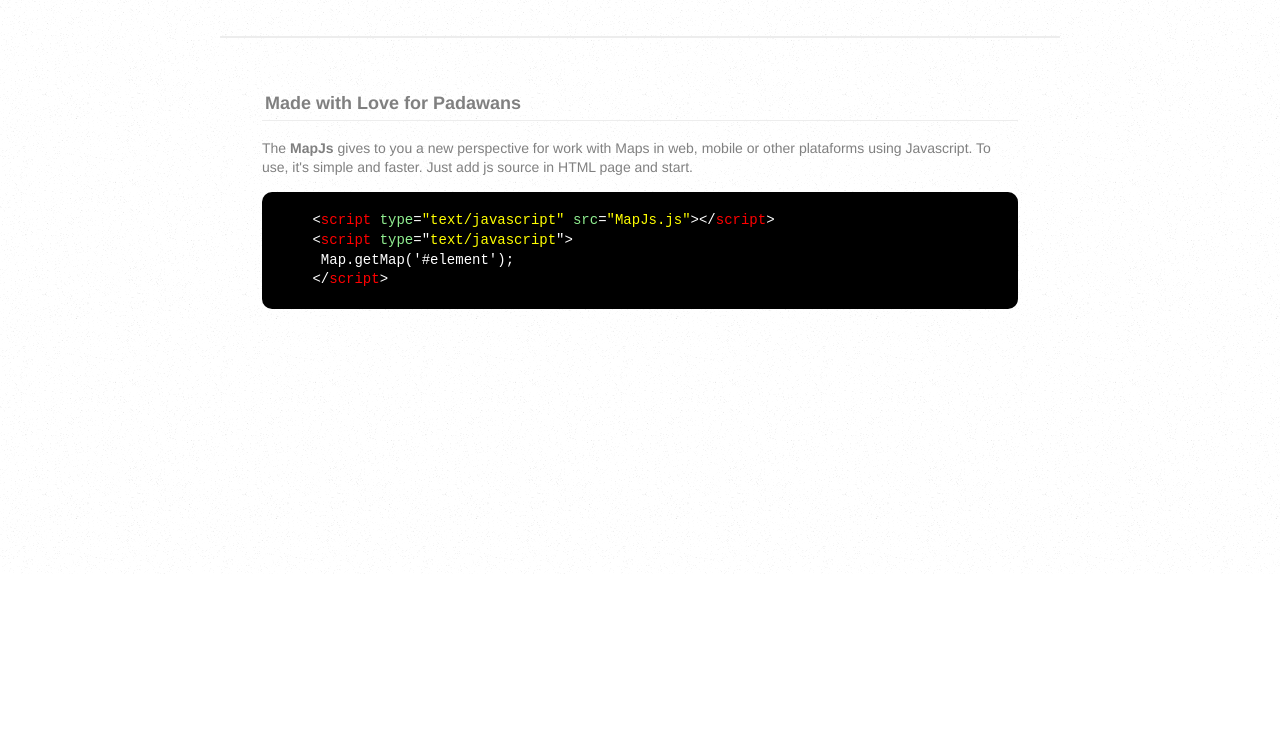
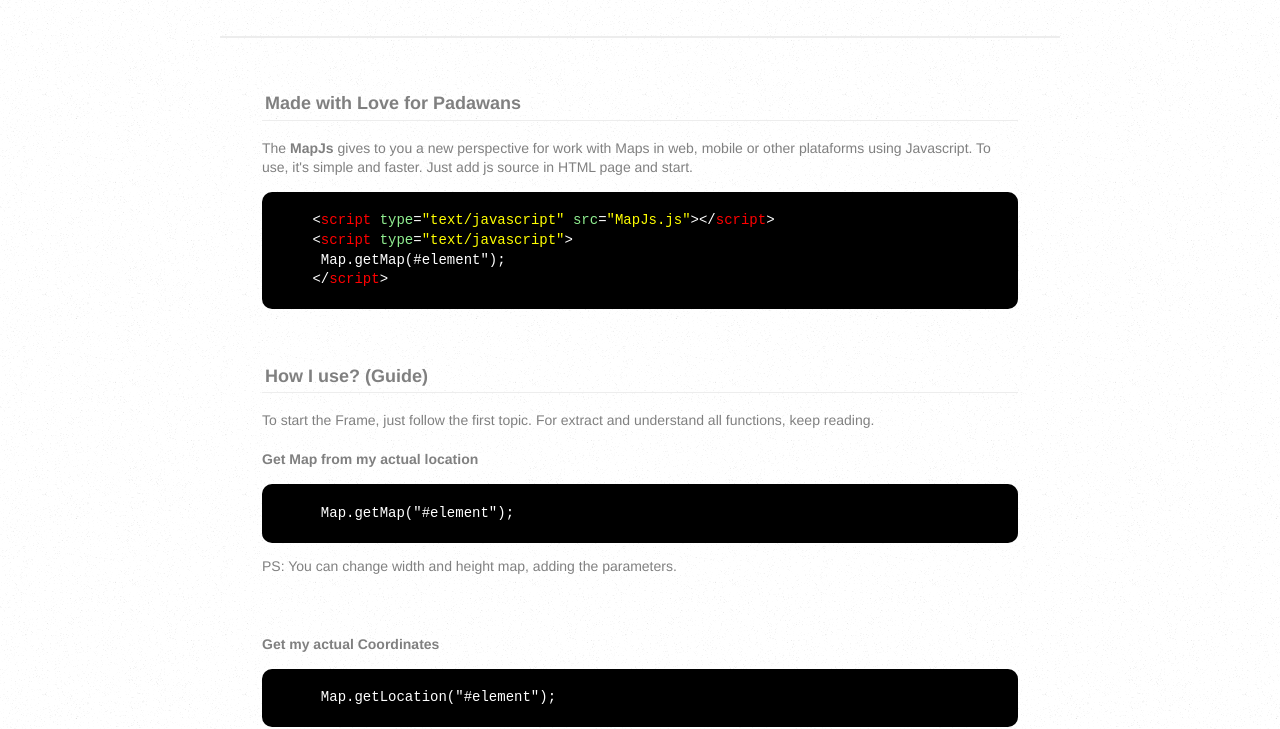
Before and after one commit to regisacaio/MapJs, a plain HTML site: page index.html in a window 1280 px wide. Shown: the part 226-955 px from the top of the page. Before the commit the page ends 800 px from the top, so only its background shows below. Drawn offline with Linux system fonts and the light colour scheme.

Commit message:
New Base io

```diff
--- a/css/style.css
+++ b/css/style.css
@@ -62,11 +62,16 @@ code .cont {
 	color: #5DBCD2;
 }
 
+.container {
+	margin-bottom: 20px;
+	padding-bottom: 60px;
+	border-bottom: 1px solid #ededed;
+}
+
 .container h3{
 	font-size: 18px;
 	padding: 3px;
 	border-bottom: 1px solid #ededed;
-
 }
 
 .github-ribbon {
--- a/index.html
+++ b/index.html
@@ -36,13 +36,39 @@
     <pre>
       <code></code>
       <code>&lt;<span class='script'>script</span> <span class='att'>type</span>=<span class='cont'>"text/javascript"</span> <span class='att'>src</span>=<span class='cont'>"MapJs.js"</span>>&lt;/<span class='script'>script</span>></code>
-      <code>&lt;<span class='script'>script</span> <span class='att'>type</span>="<span class='cont'>text/javascript</span>"></code>
-      <code> Map.getMap('#element');</code>
+      <code>&lt;<span class='script'>script</span> <span class='att'>type</span>=<span class='cont'>"text/javascript"</span>></code>
+      <code> Map.getMap(#element");</code>
       <code>&lt;/<span class='script'>script</span>></code>
     </pre>
 
+    <br/>
+
+    <h3>How I use? (Guide)</h3>
+    To start the Frame, just follow the first topic. For extract and understand all functions, keep reading.<br/><br/>
+
+    <strong>Get Map from my actual location</strong><br/>
+
+    <pre>
+      <code></code>
+      <code> Map.getMap("#element");</code>
+    </pre>
+    PS: You can change width and height map, adding the parameters.
+
+    <br/><br/><br/><br/>
+
+    <strong>Get my actual Coordinates</strong>
+
+    <pre>
+      <code></code>
+      <code> Map.getLocation("#element");</code>
+    </pre>
+
+    </div>
+
+    <p align="center"><strong>MapJs</strong> was made with love by <a href='http://raphamorim.com' target="_blank">Raphael Amorim</a>.</p><br/>
 
 
     </div>
 
+
 </html>
```
